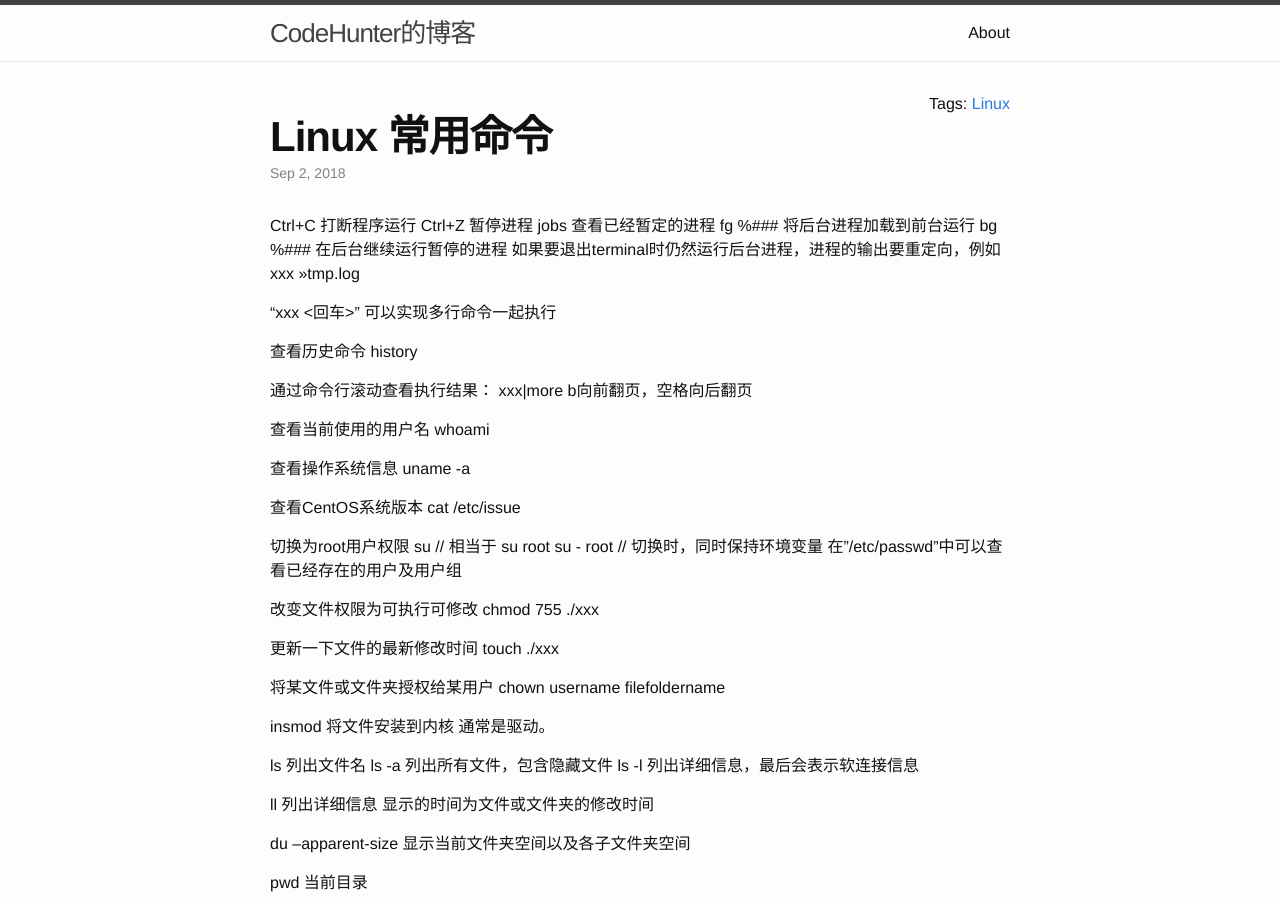
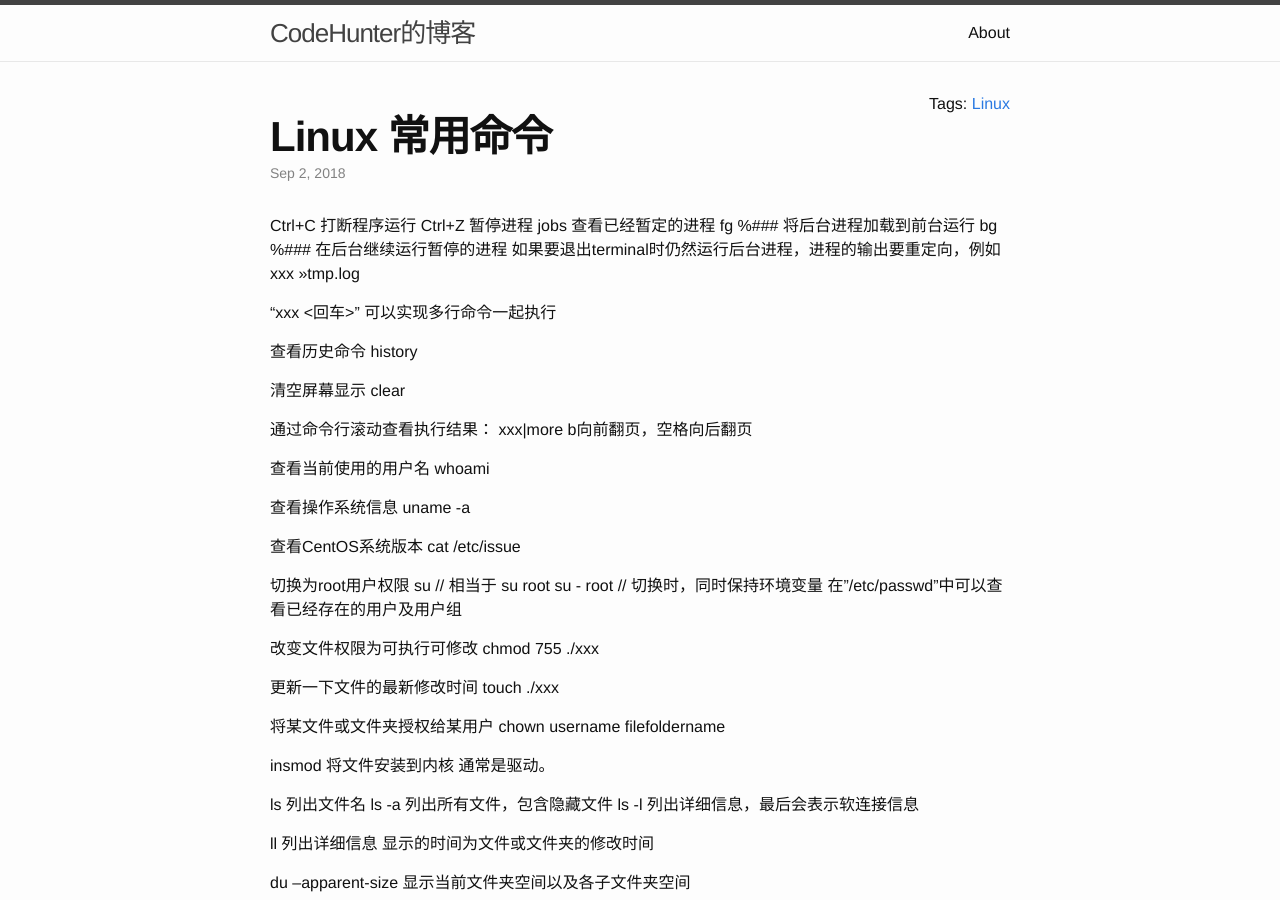
Before and after one commit to CodeHunter2006/CodeHunter2006.github.io, a Jekyll site: the page built from _posts/2018-09-02-Linux_Shell_Command.md, in a window 1280 px wide and 900 px high. Built offline with Jekyll 4.4.1, drawn with Linux system fonts in a browser that asks for light colours.

Commit message:
补充命令

```diff
--- a/_posts/2018-09-02-Linux_Shell_Command.md
+++ b/_posts/2018-09-02-Linux_Shell_Command.md
@@ -17,6 +17,9 @@ bg %### 在后台继续运行暂停的进程
 
 查看历史命令
 history
+
+清空屏幕显示
+clear
 
 通过命令行滚动查看执行结果：
 xxx|more
```
